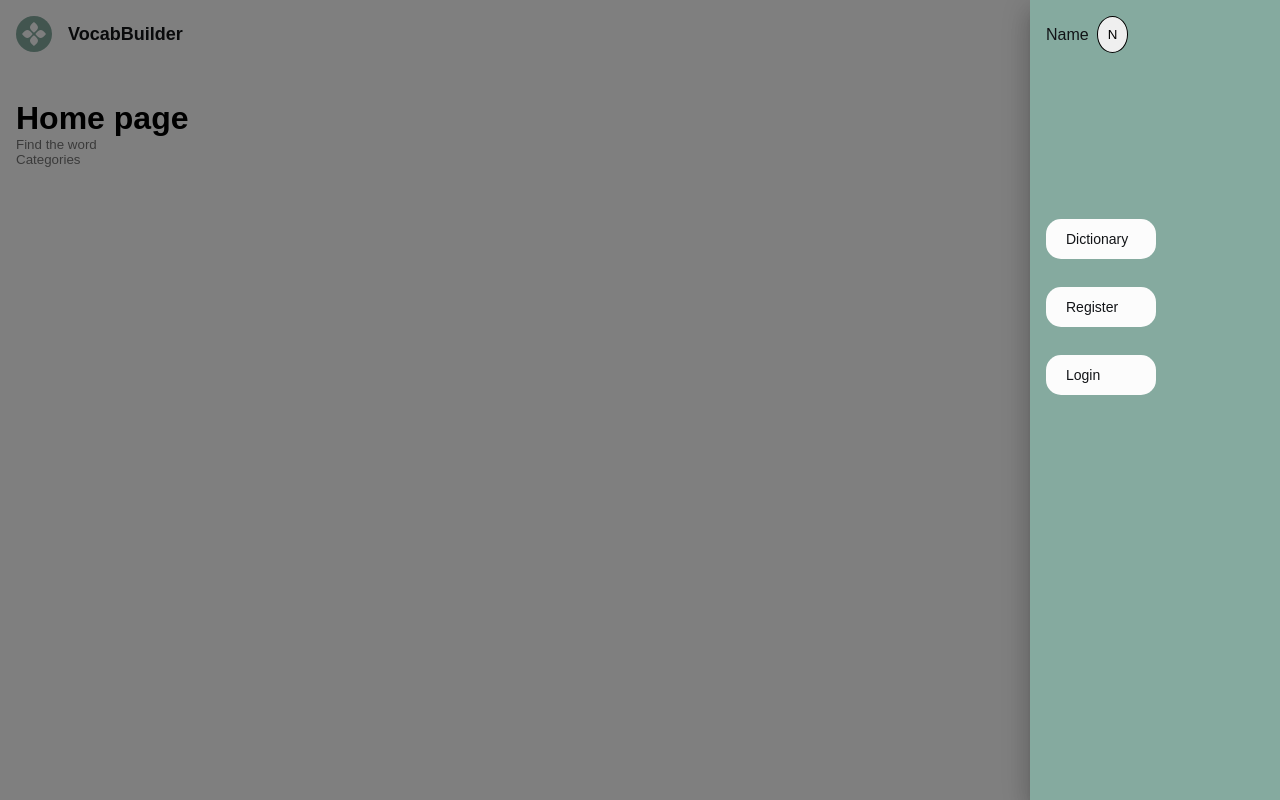
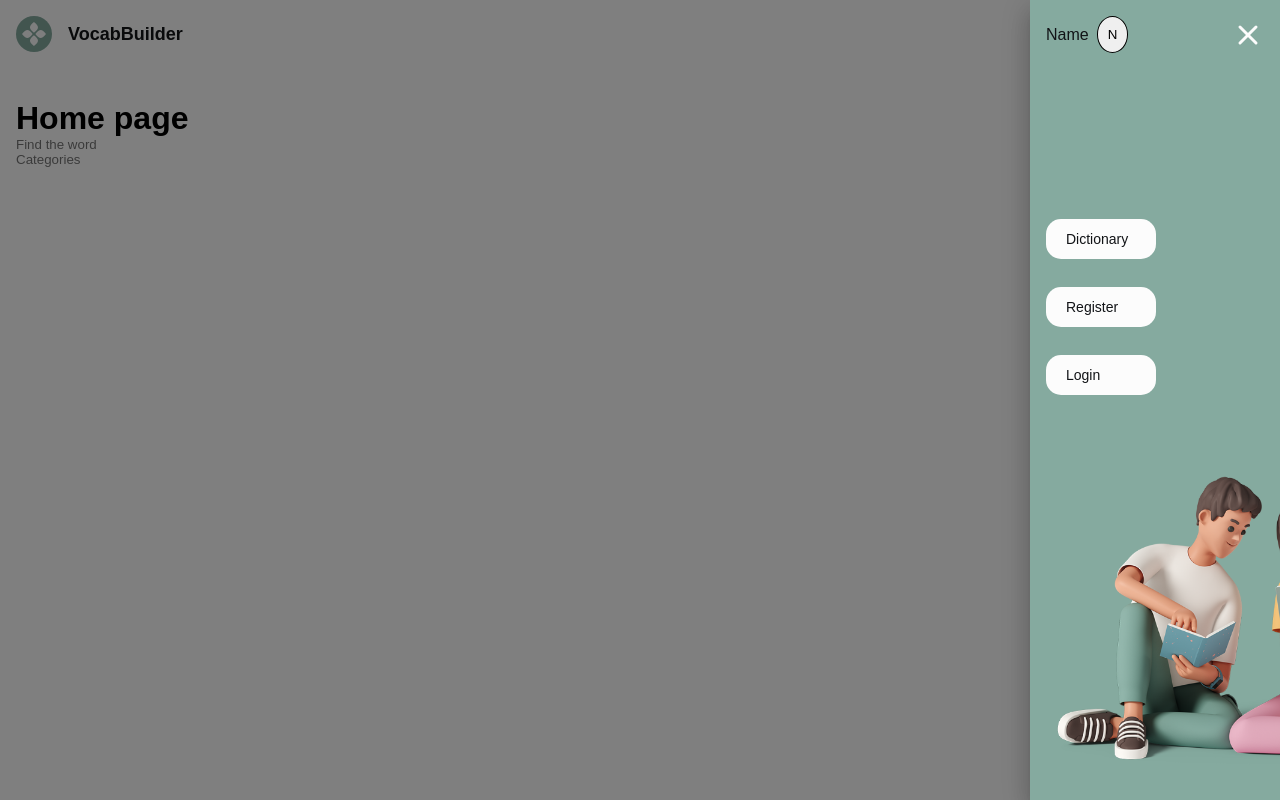
Before and after one commit to NickPosvystak/Vocab, a React (Create React App) app in the folder my-app/: page / in a window 1280 px wide. Both pictures are taken after a click on the button "RIGHT". Built offline with nearby package versions, Linux system fonts and the light colour scheme; a web font is replaced by a local one.

Commit message:
menui mg

```diff
--- a/my-app/src/components/Menu/Menu.jsx
+++ b/my-app/src/components/Menu/Menu.jsx
@@ -6,6 +6,8 @@ import Button from "@mui/material/Button";
 import { NavLink } from "react-router-dom";
 import "./Menu.styled.scss";
 import User from "../User/User";
+import Close from "../../assets/images/x.svg";
+import Illustration from "../../assets/images/illustration.png"
 
 export default function AnchorTemporaryDrawer({ state, toggleDrawer }) {
   const list = (anchor) => (
@@ -15,10 +17,12 @@ export default function AnchorTemporaryDrawer({ state, toggleDrawer }) {
       role="presentation"
       onClick={toggleDrawer(anchor, false)}
       onKeyDown={toggleDrawer(anchor, false)}
-      >
-          <div className="user-menu">
-              <User />
-          </div>
+    >
+      <div className="user-menu">
+        <User />
+        <img src={Close} alt="icon close" className="icon-close" />
+      </div>
+
       <div className="nav-menu">
         <NavLink to="/" className="nav-title">
           Dictionary
@@ -29,6 +33,13 @@ export default function AnchorTemporaryDrawer({ state, toggleDrawer }) {
         <NavLink to="/login" className="nav-title">
           Login
         </NavLink>
+      </div>
+      <div className="Illustration">
+        <img
+          src={Illustration}
+          alt="Illustration"
+          className="img-Illustration"
+        />
       </div>
     </Box>
   );
--- a/my-app/src/components/Menu/Menu.styled.scss
+++ b/my-app/src/components/Menu/Menu.styled.scss
@@ -1,9 +1,13 @@
-
-.menu-container{
+.menu-container {
+  height: 100%;
   padding: 16px;
   background-color: var(--primaryColor);
+
 }
-.user-menu{
+.icon-close {
+  margin-left: auto;
+}
+.user-menu {
   display: flex;
   align-items: center;
   gap: 8px;
@@ -13,9 +17,9 @@
   display: flex;
   flex-direction: column;
   gap: 28px;
-  height: 100vh;
+  height: 184px;
 }
-.nav-title{
+.nav-title {
   font-weight: 500;
   font-size: 14px;
   color: rgb(18, 20, 23);
@@ -23,5 +27,16 @@
   width: 110px;
   border-radius: 15px;
   background-color: rgb(252, 252, 252);
+}
+
+.Illustration {
+  margin-top: auto;
+  text-align: center;
 
 }
+.img-Illustration{
+  max-width: 200%;
+  margin-left: auto;
+  margin-right: auto;
+  height: auto;
+}
```
Also changed, not shown: my-app/src/assets/images/illustration.png (added), my-app/src/assets/images/x.svg (added).
